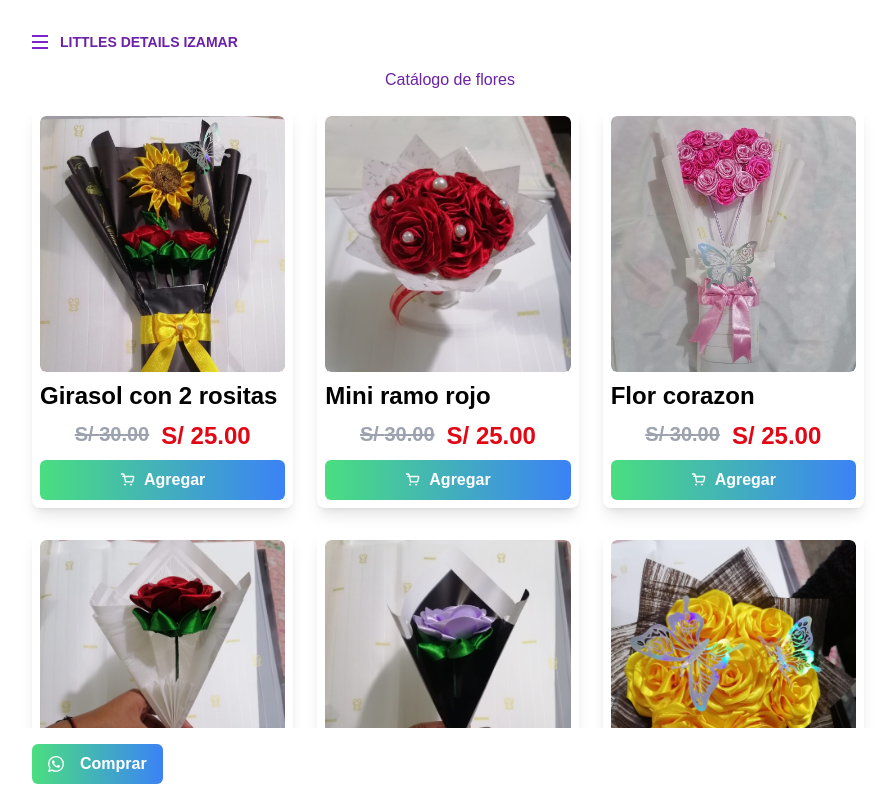
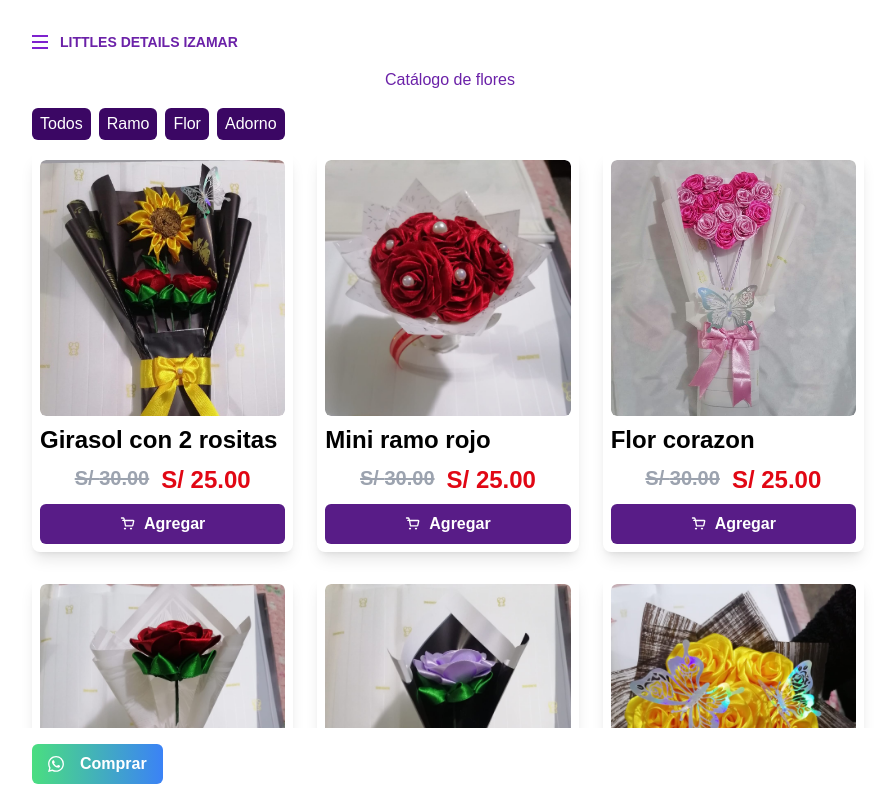
Before and after one commit to Edgarmejiav/DETAILS-IZAMAR, a Next.js app: page / in a window 1280 px wide. Shown: the top 798 px of the page, without its empty margins (192-1081 px from the left). Built offline with nearby package versions, Linux system fonts and the light colour scheme.

Commit message:
✨ add category

```diff
--- a/app/components/ProductList.tsx
+++ b/app/components/ProductList.tsx
@@ -45,8 +45,7 @@ export default function ProductList({flowers, addToCart}: ProductListProps) {
                     </div>
                     <Button
                         onClick={() => addToCart(flower)}
-                        className="w-full  bg-gradient-to-r from-green-400 to-blue-500
-             hover:from-green-500 hover:to-blue-600
+                        className="w-full  bg-purple-900 hover:bg-purple-800
              text-white font-bold py-2 px-4 rounded-md text-xs sm:text-base
              transition-all duration-300 flex items-center justify-center
             gap-2"
--- a/app/page.tsx
+++ b/app/page.tsx
@@ -10,37 +10,59 @@ export interface Flower {
     name: string;
     description: string;
     price: number;
+    category: string;
 }
 
 export interface CartItem {
     id: number;
     name: string;
     price: number;
-    quantity: number
+    quantity: number;
+
 }
 
-const flowers: Flower[] = [
-    {id: 1, name: "Girasol con 2 rositas", description: "Girasol acompañado de dos rositas", price: 25},
-    {id: 2, name: "Mini ramo rojo", description: "Pequeño ramo con rosas rojas", price: 25},
-    {id: 3, name: "Flor corazon", description: "Flor en forma de corazón", price: 25},
-    {id: 4, name: "Flor individual roja", description: "Flor roja individual", price: 8},
-    {id: 5, name: "Flor individual lila", description: "Flor lila individual", price: 8},
-    {id: 6, name: "Ramo de 7 rosas amarillas", description: "Ramo con siete rosas amarillas", price: 35},
-    {id: 7, name: "Ramo con girasol", description: "Ramo que incluye un girasol", price: 35},
-    {id: 8, name: "Girasol individual", description: "Girasol individual", price: 18},
-    {id: 9, name: "Flor individual amarilla", description: "Flor amarilla individual", price: 8},
-    {id: 10, name: "Adorno para carro", description: "Adorno decorativo para carro", price: 20},
-    {id: 10, name: "Adorno para carro U", description: "Adorno decorativo para carro", price: 20},
-    {id: 10, name: "Adorno para carro AL", description: "Adorno decorativo para carro", price: 20},
-    {id: 10, name: "Adorno para carro SC", description: "Adorno decorativo para carro", price: 20},
-    {id: 10, name: "Adorno para carro GIRASOL", description: "Adorno decorativo para carro", price: 20},
-
+const flowersAll: Flower[] = [
+    {
+        id: 1,
+        name: "Girasol con 2 rositas",
+        description: "Girasol acompañado de dos rositas",
+        price: 25,
+        category: "Ramo"
+    },
+    {id: 2, name: "Mini ramo rojo", description: "Pequeño ramo con rosas rojas", price: 25, category: "Ramo"},
+    {id: 3, name: "Flor corazon", description: "Flor en forma de corazón", price: 25, category: "Flor"},
+    {id: 4, name: "Flor individual roja", description: "Flor roja individual", price: 8, category: "Flor"},
+    {id: 5, name: "Flor individual lila", description: "Flor lila individual", price: 8, category: "Flor"},
+    {
+        id: 6,
+        name: "Ramo de 7 rosas amarillas",
+        description: "Ramo con siete rosas amarillas",
+        price: 35,
+        category: "Ramo"
+    },
+    {id: 7, name: "Ramo con girasol", description: "Ramo que incluye un girasol", price: 35, category: "Ramo"},
+    {id: 8, name: "Girasol individual", description: "Girasol individual", price: 18, category: "Flor"},
+    {id: 9, name: "Flor individual amarilla", description: "Flor amarilla individual", price: 8, category: "Flor"},
+    {id: 10, name: "Adorno para carro", description: "Adorno decorativo para carro", price: 20, category: "Adorno"},
+    {id: 11, name: "Adorno para carro U", description: "Adorno decorativo para carro", price: 20, category: "Adorno"},
+    {id: 12, name: "Adorno para carro AL", description: "Adorno decorativo para carro", price: 20, category: "Adorno"},
+    {id: 13, name: "Adorno para carro SC", description: "Adorno decorativo para carro", price: 20, category: "Adorno"},
+    {
+        id: 14,
+        name: "Adorno para carro GIRASOL",
+        description: "Adorno decorativo para carro",
+        price: 20,
+        category: "Adorno"
+    },
 ];
 
 
 export default function Home() {
     const [cart, setCart] = useState<CartItem[]>([]);
     const [total, setTotal] = useState(0);
+    const [flowers, setFlowers] = useState<Flower[]>(flowersAll);
+
+    const categories = [...new Set(flowersAll.map((flower) => flower.category))];
 
     useEffect(() => {
         const newTotal = cart.reduce((sum, item) => sum + item.price * item.quantity, 0)
@@ -69,6 +91,9 @@ export default function Home() {
         })
     }
 
+    const filterFlowers = (category: string) => {
+        setFlowers(flowersAll.filter((flower) => flower.category === category))
+    }
     return (
         <main className="min-h-screen container ">
             <div className=" text-purple-800  mx-auto px-4 py-4 mt-4 ">
@@ -85,6 +110,24 @@ export default function Home() {
                 <h2 className="my-4 ml-1  sm:text-center">
                     Catálogo de flores
                 </h2>
+                <div className="lg:mx-52  flex flex-row gap-2 mb-3 overflow-x-auto">
+                    <button
+                        onClick={() => setFlowers(flowersAll)}
+                        className="bg-purple-950 text-white px-2 py-1 rounded-md hover:bg-purple-700 active:bg-purple-900"
+                    >
+                        Todos
+                    </button>
+                    {categories.map((category) => (
+                        <button
+                            key={category}
+                            onClick={() => filterFlowers(category)}
+                            className="bg-purple-950 text-white px-2 py-1 rounded-md hover:bg-purple-700 active:bg-purple-900"
+                        >
+                            {category}
+                        </button>
+                    ))}
+                </div>
+
                 <ProductList flowers={flowers} addToCart={addToCart} removeFromCart={removeFromCart} cart={cart}/>
                 <div className="h-52"></div>
             </div>
```
